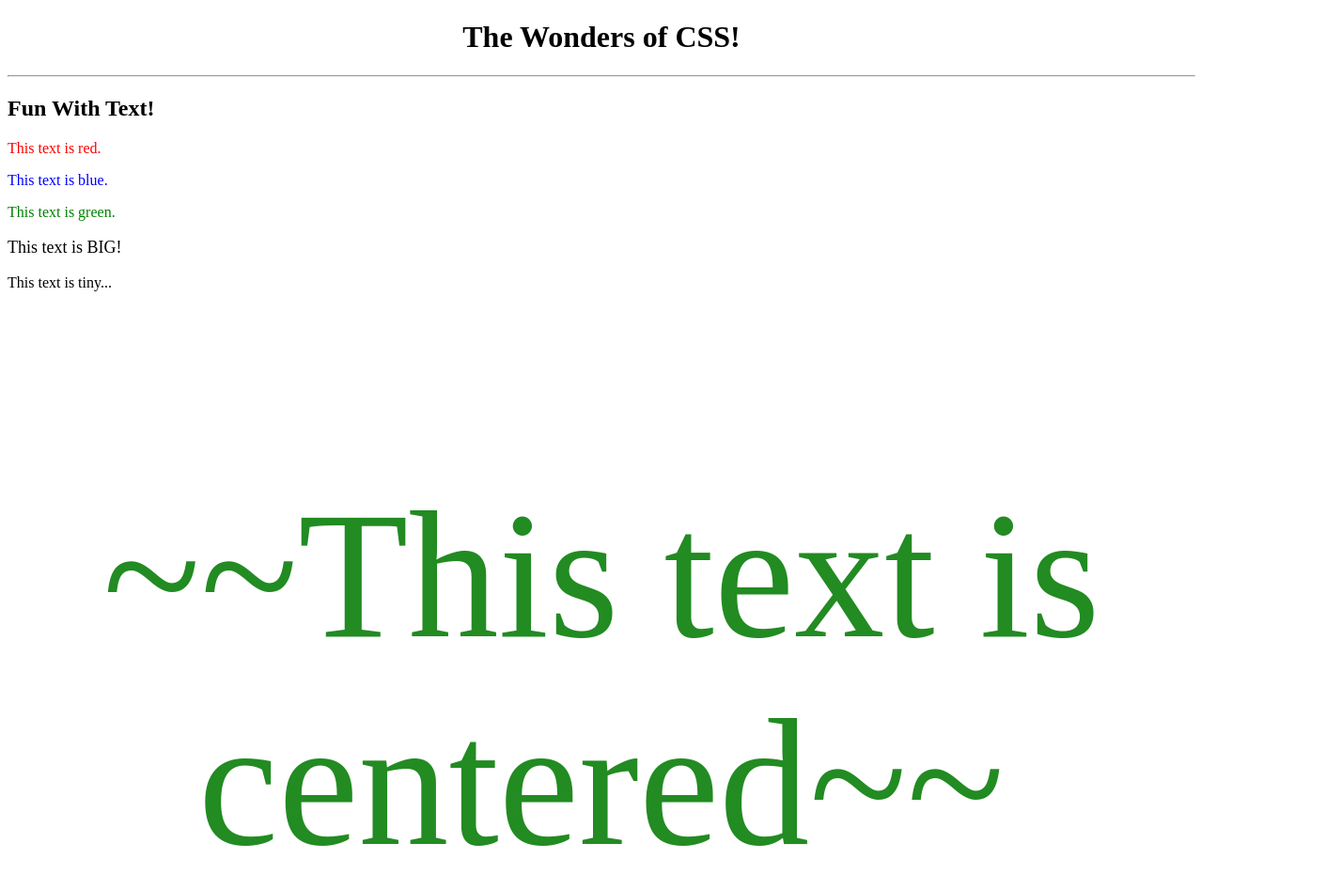
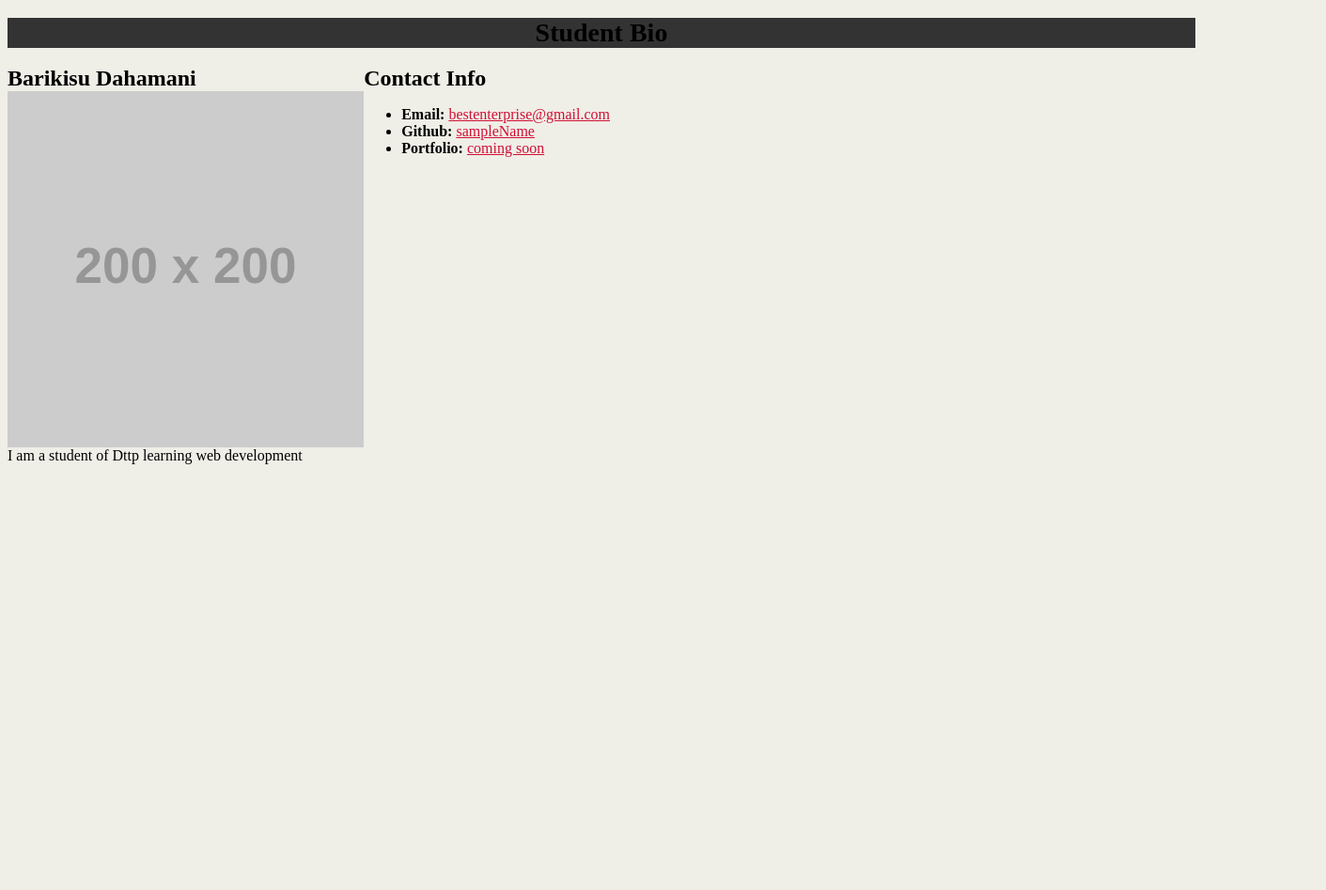
Before and after one commit to Barikisu1/my-first-repository, a plain HTML site: page css.example/index.html in a window 1280 px wide. Shown: the top 947 px of the page at 94% size, 1411 px wide, since content can reach past the window. After the commit the page ends 800 px from the top, so only its background shows below. Drawn offline with Linux system fonts and the light colour scheme; placeholder pictures from the web are drawn by us.

Commit message:
updated html

```diff
--- a/css.example/index.html
+++ b/css.example/index.html
@@ -1,50 +1,38 @@
 <!DOCTYPE html>
-<html>
-<head>
-<title>CSS Practice</title>
-<!-- Link to your external CSS -->
-<link rel="stylesheet" href="./style.css">
-</head>
-<body>
-<!-- Center -->
-<h1 style="text-align:center">The Wonders of CSS!</h1>
-<hr>
-<h2>Fun With Text!</h2>
-<!-- Change text color -->
-<p style="color:red;">This text is red.</p>
-<p style="color:blue;">This text is blue.</p>
-<p style="color:green;">This text is green.</p>
-<!-- Change font-size -->
-<p style="font-size: large;">This text is BIG!</p>
-<p>This text is tiny...</p>
-<!-- Center -->
-<p id="centered-text">~~This text is centered~~</p>
-<!-- Bold -->
-<p>If we have something important to say, we can make it bold!</p>
-<!-- Change font -->
-<p>We can even change our font-family if we are feeling creative!</p>
-<!-- Multiple attributes -->
-<p>Try combining multiple attributes to make big, orange, bold text!</p>
-<hr>
-<!-- Classes -->
-<p class="styledFont">We can also apply the same style to multiple HTML elements.</p>
-Add HTML
+<html lang="en-us">
 
-<p class="styledFont">Each one of these lines is within a different &ltp&gt tag,<br>
-yet they all have the same styling.</p>
-<p class="styledFont">That's because they are all a part of the same CSS class!</p>
-<p class="styledFont">CSS classes let us define a style once and let us then<br>
-apply it to multiple elements!</p>
-<p class="styledFont">In your external CSS file, create a style for the class styledFont.</p>
-<p class="styledFont">Notice how every time you change the class styledFont,<br>
-all of the text changes.</p>
-<hr>
-<p>Just as classes can be used to style multiple elements, id's are used to
-style single, unique elements. Give the following image a border by adding style
-attributes to your external CSS file. (Hint: Remember to include a border width,
-style, and color.)</p>
-<!-- Border & id -->
-<img id="styledImage" alt="Picture of the CSS Icon"
-src="https://upload.wikimedia.org/wikipedia/commons/d/d5/CSS3_logo_and_wordmark.svg">
-<hr>
+   <head>
+       <meta charset="UTF-8">
+       <title>CSS Stylesheets with Relative Paths</title>
+       <link rel="stylesheet" href="./styles.css">
+   </head>
+
+   <body>
+   <header>
+   <h1 style="text-align: center;">Student Bio</h1>
+   </header>
+
+     <div>
+
+        <section>
+
+    <h2>Barikisu Dahamani</h2>
+
+    <img src="https://placehold.it/200x200" alt="Barikisu Dahamani">
+
+    <p>I am a student of Dttp learning web development</p>
+       </section>
+
+    <section>
+      <h2>Contact Info</h2>
+      <ul>
+          <li><strong>Email:</strong> <a href="#">bestenterprise@gmail.com</a></li>
+          <li><strong>Github:</strong> <a href="#">sampleName</a></li>
+          <li><strong>Portfolio:</strong> <a href="#">coming soon</a></li>
+      </ul>
+    </section>
+   </div>
+
 </body>
+
+</html>
--- a/css.example/style.css
+++ /dev/null
@@ -1,11 +0,0 @@
-#centered-text {
-    text-align: center;
-    font-size:2in;
-    color: forestgreen;
-}
-
-.styledfont {
-    font-family: cursive;
-    font-size: larger;
-    color: red;
-}
--- /dev/null
+++ b/css.example/styles.css
@@ -0,0 +1,43 @@
+body {
+    background-color:#efeee7;
+    head
+    ,different font {
+        font-family: Georgia, 'Times New Roman', Times, serif
+        font-color; #333333
+
+}
+
+body {
+    margin: 0;
+    padding: 0;
+}
+header {
+    background-color: #333333;
+}
+h1 {
+    font: #eee;
+    font-size: 28px;
+}
+h2 {
+    font-size: 24px;
+    width: 1024px;
+    margin: 0%;
+}
+section{
+    float: left;
+}
+img {
+    float: left;
+}
+img {
+    width: 100%;
+}
+section {
+    width: 70%;
+}
+section{
+    width: 30%;
+}
+:link {
+    color: #d21034;
+}
```
Also changed, not shown: cat.jpg (renamed from cat.jpg.jpg), place.jpeg (added).
